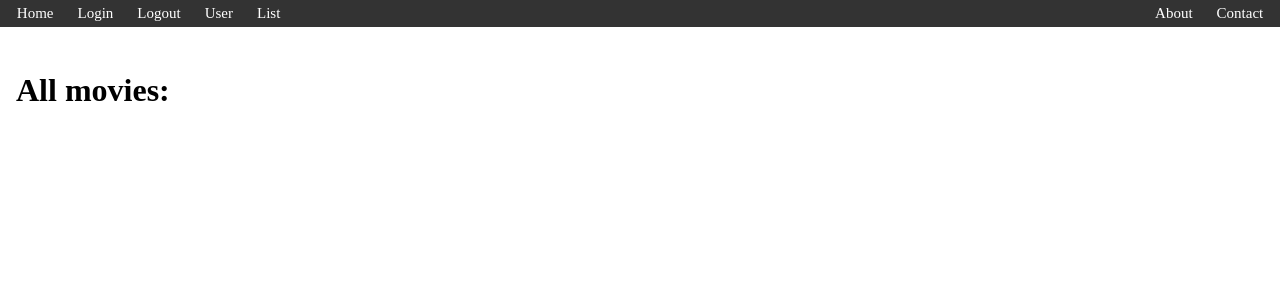
After one commit to danielcaballero88/movie-night, a Flask app: page /movies/list_all/ in a window 1280 px wide. The commit adds this page. Shown: the top 300 px of the page. Run offline with Flask 2, Linux system fonts and the light colour scheme; a user stored in the database is signed in; data that the repository does not hold is empty.

Commit message:
First draft finished

```diff
--- a/movie_night/auth/__init__.py
+++ b/movie_night/auth/__init__.py
@@ -1 +1,2 @@
 from .routes import auth_bp
+from . import utils
--- /dev/null
+++ b/movie_night/auth/utils.py
@@ -0,0 +1,12 @@
+from flask import redirect, url_for
+from flask import session, flash
+from functools import wraps
+
+def check_login(func):
+    @wraps(func)
+    def wrapped_func(*args, **kwargs):
+        if "username" not in session:
+            flash("Login needed for that")
+            return redirect(url_for("auth_bp.login"))
+        return func(*args, **kwargs)
+    return wrapped_func
--- a/movie_night/movies/routes.py
+++ b/movie_night/movies/routes.py
@@ -9,6 +9,8 @@ from movie_night.auth.models import User
 from .models import Movie
 # Blueprint (self) import
 from flask import Blueprint
+
+from movie_night import auth
 
 # Blueprint Configuration
 movies_bp = Blueprint(
@@ -52,3 +54,15 @@ def del_movie():
     movie.delete()
     db.session.commit()
     return redirect(url_for('.user'))
+
+@movies_bp.route("/list_all/", methods=["GET"])
+@auth.utils.check_login
+def list_all():
+    movies = Movie.query.all()
+    users = []
+    for movie in movies:
+        usr_id = movie.user_id
+        usr = User.query.filter_by(_id=usr_id).first()
+        users.append(usr)
+    movies = zip(movies,users)
+    return render_template("list_all.html", movies=movies)
--- /dev/null
+++ b/movie_night/movies/static/styles.css
@@ -0,0 +1,22 @@
+.items-container ul {
+    display: flex;
+    flex-direction: column;
+    justify-content: flex-start;
+}
+
+.item {
+    display: flex;
+    flex-direction: row;
+    justify-content: space-between;
+    width: fit-content;
+    min-width: 50%;
+}
+
+.item-title {
+    font-size: 1.0em;
+}
+
+.item-user {
+    font-size: 1.0em;
+    color: gray;
+}
--- /dev/null
+++ b/movie_night/movies/templates/list_all.html
@@ -0,0 +1,24 @@
+{% extends "base.html" %}
+
+{% block title %}
+Movies List
+{% endblock %}
+
+{% block extra_styles %}
+<link rel="stylesheet" type="text/css" href="{{url_for('.static', filename='styles.css')}}">
+{% endblock %}
+
+{% block content %}
+<h1>All movies:</h1>
+
+<div class="items-container">
+    <ul>
+        {% for movie,user in movies %}
+            <li class="item">
+                <p class="item-title">{{ movie.name }}</p>
+                <p class="item-user">{{ user.name }}</p>
+            </li>
+        {% endfor%}
+    </ul>
+</div>
+{% endblock %}
--- a/movie_night/templates/base.html
+++ b/movie_night/templates/base.html
@@ -3,6 +3,8 @@
     <head>
         <title>{% block title %}Base Title{% endblock %}</title>
         <link rel="stylesheet" type="text/css" href="{{url_for('static', filename='styles.css')}}">
+        {% block extra_styles %}
+        {% endblock %}
     </head>
     <body>
         <!-- Navigation bar -->
@@ -12,7 +14,7 @@
                 <li><a href="/login/">Login</a></li>
                 <li><a href="/logout/">Logout</a></li>
                 <li><a href='{{ url_for("movies_bp.user") }}'>User</a></li>
-                <li><a href="/pelist/">PeList</a></li>
+                <li><a href='{{ url_for("movies_bp.list_all") }}'>List</a></li>
             </ul>
             <ul>
                 <li><a href="/about/">About</a></li>
```
